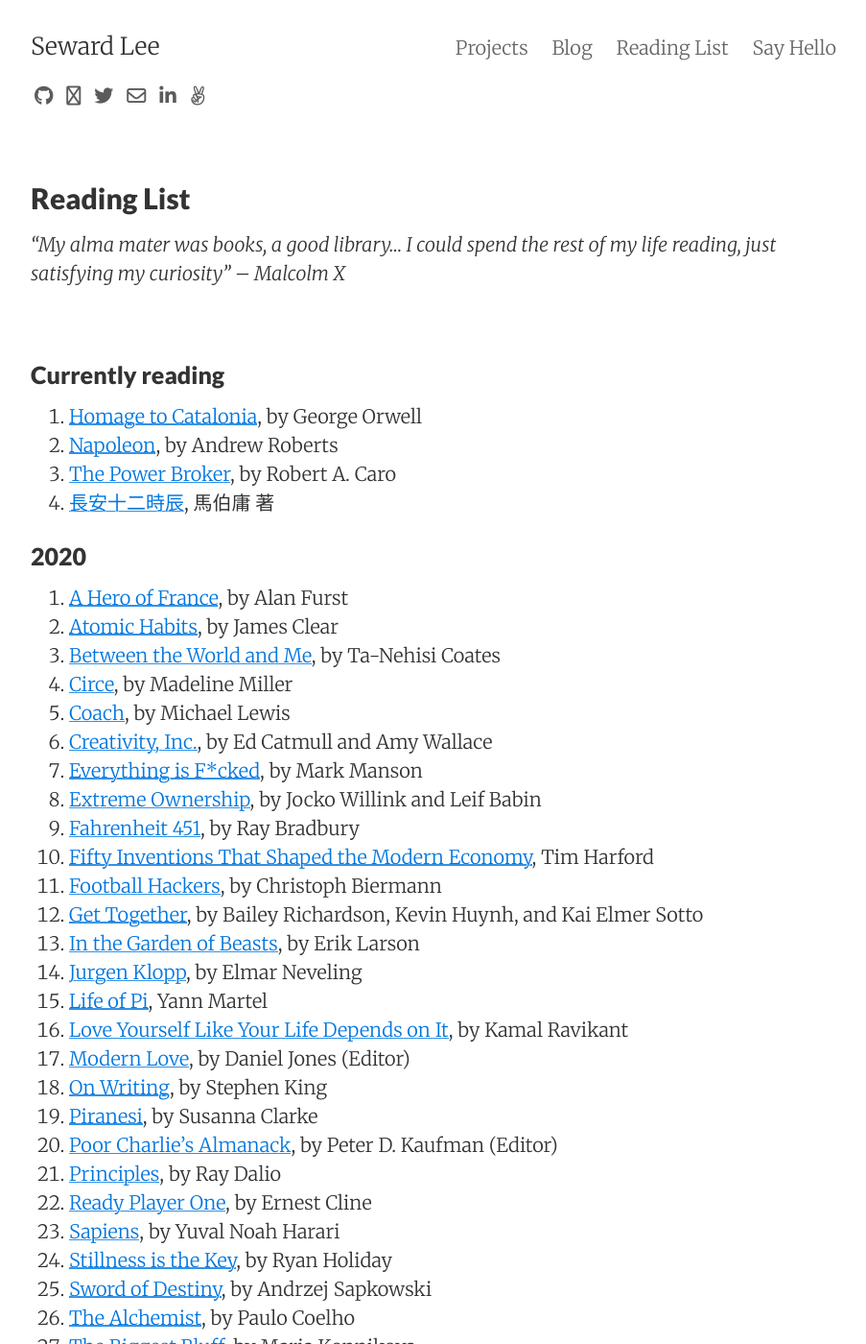
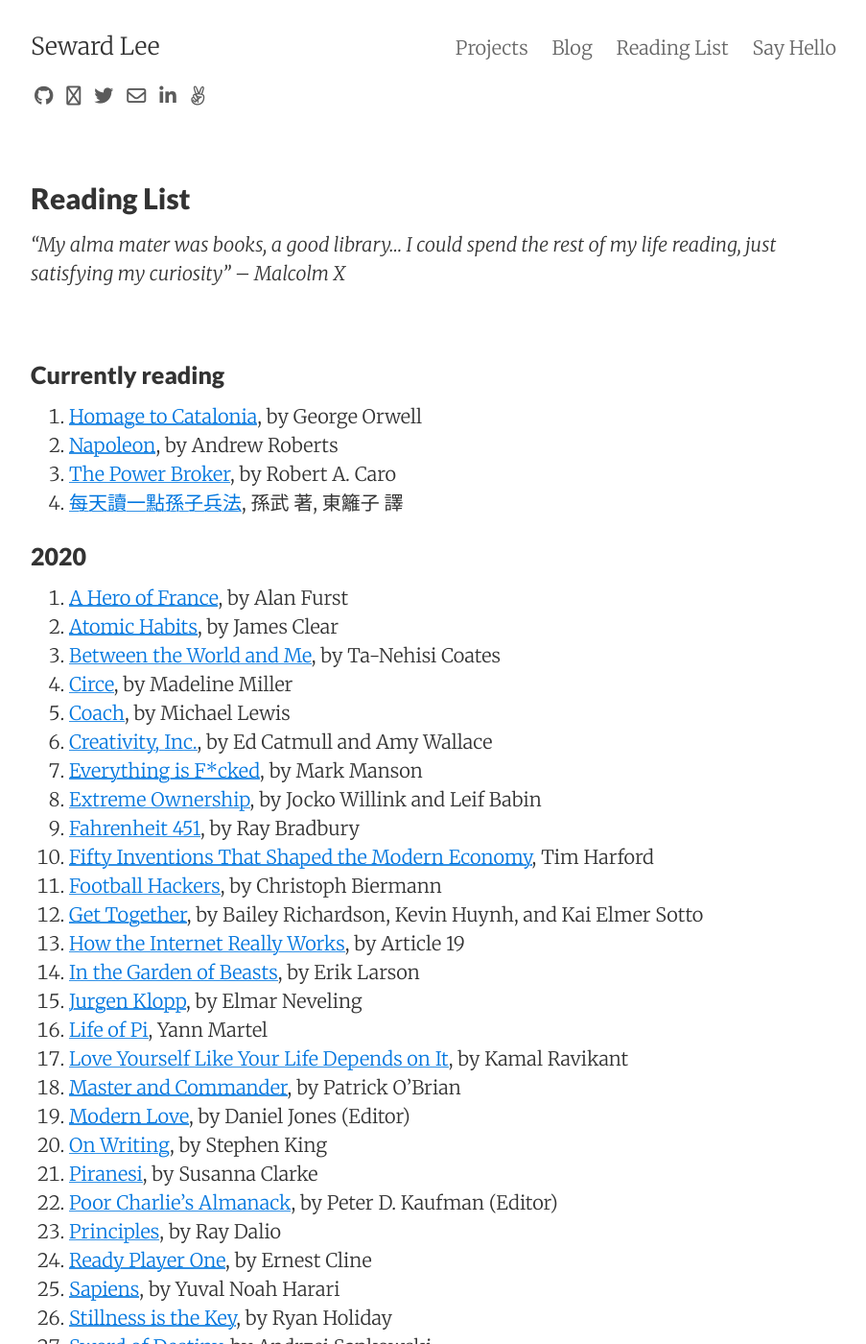
Before and after one commit to sewardlee337/sewardlee337.github.io, a Jekyll site: the page built from readinglist.md, in a window 1280 px wide and 1400 px high. Shown: the whole window at 96% size, without its empty margins (188-1091 px from the left). Built offline with Jekyll 4.4.1, drawn with Linux system fonts in a browser that asks for light colours; nearby versions of some CDN libraries; some of the changed text lies outside the part shown.

Commit message:
Update reading list

```diff
--- a/readinglist.md
+++ b/readinglist.md
@@ -15,7 +15,7 @@
 1. [Homage to Catalonia](https://amzn.to/2GMfALw), by George Orwell
 1. [Napoleon](https://amzn.to/2zT0J1G), by Andrew Roberts
 1. [The Power Broker](https://amzn.to/3atKqVY), by Robert A. Caro
-1. [長安十二時辰](https://bit.ly/2tiqPbg), 馬伯庸 著
+1. [每天讀一點孫子兵法](https://bit.ly/3bNxnPL), 孫武 著, 東籬子 譯
 
 
 ### 2020
@@ -32,10 +32,12 @@
 1. [Fifty Inventions That Shaped the Modern Economy](https://amzn.to/2UJ77jS), Tim Harford
 1. [Football Hackers](https://amzn.to/3jWIL07), by Christoph Biermann
 1. [Get Together](https://amzn.to/3ametPO), by Bailey Richardson, Kevin Huynh, and Kai Elmer Sotto
+1. [How the Internet Really Works](https://amzn.to/2WJipoz), by Article 19
 1. [In the Garden of Beasts](https://amzn.to/3bV0DoZ), by Erik Larson
 1. [Jurgen Klopp](https://amzn.to/3brlNuS), by Elmar Neveling
 1. [Life of Pi](https://amzn.to/3a7NTg0), Yann Martel
 1. [Love Yourself Like Your Life Depends on It](https://amzn.to/2Ysqa4s), by Kamal Ravikant
+1. [Master and Commander](https://amzn.to/3mBWABV), by Patrick O'Brian
 1. [Modern Love](https://amzn.to/3cIaU6P), by Daniel Jones (Editor)
 1. [On Writing](https://amzn.to/2QOnJV1), by Stephen King
 1. [Piranesi](https://amzn.to/3r2Siac), by Susanna Clarke
```
Also changed, not shown: other parts of readinglist.md (+0 -1 lines).
